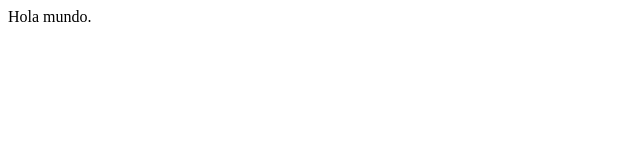
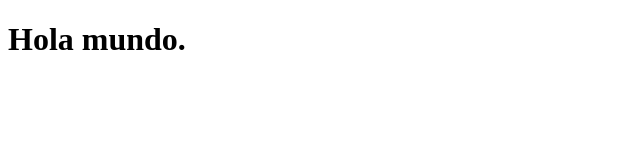
Before and after one commit to xurxogonzalez/COLABORATIVO_GITHUB, a plain HTML site: page index.html in a window 1280 px wide. Shown: the whole page, without its empty margins (0-640 px from the left). Drawn offline with Linux system fonts and the light colour scheme.

Commit message:
Engadín un título h1 a paxina index

```diff
--- a/index.html
+++ b/index.html
@@ -7,6 +7,6 @@
     <title>Hello World!!</title>
 </head>
 <body>
-    Hola mundo.
+    <h1>Hola mundo.</h1>
 </body>
 </html>
```
